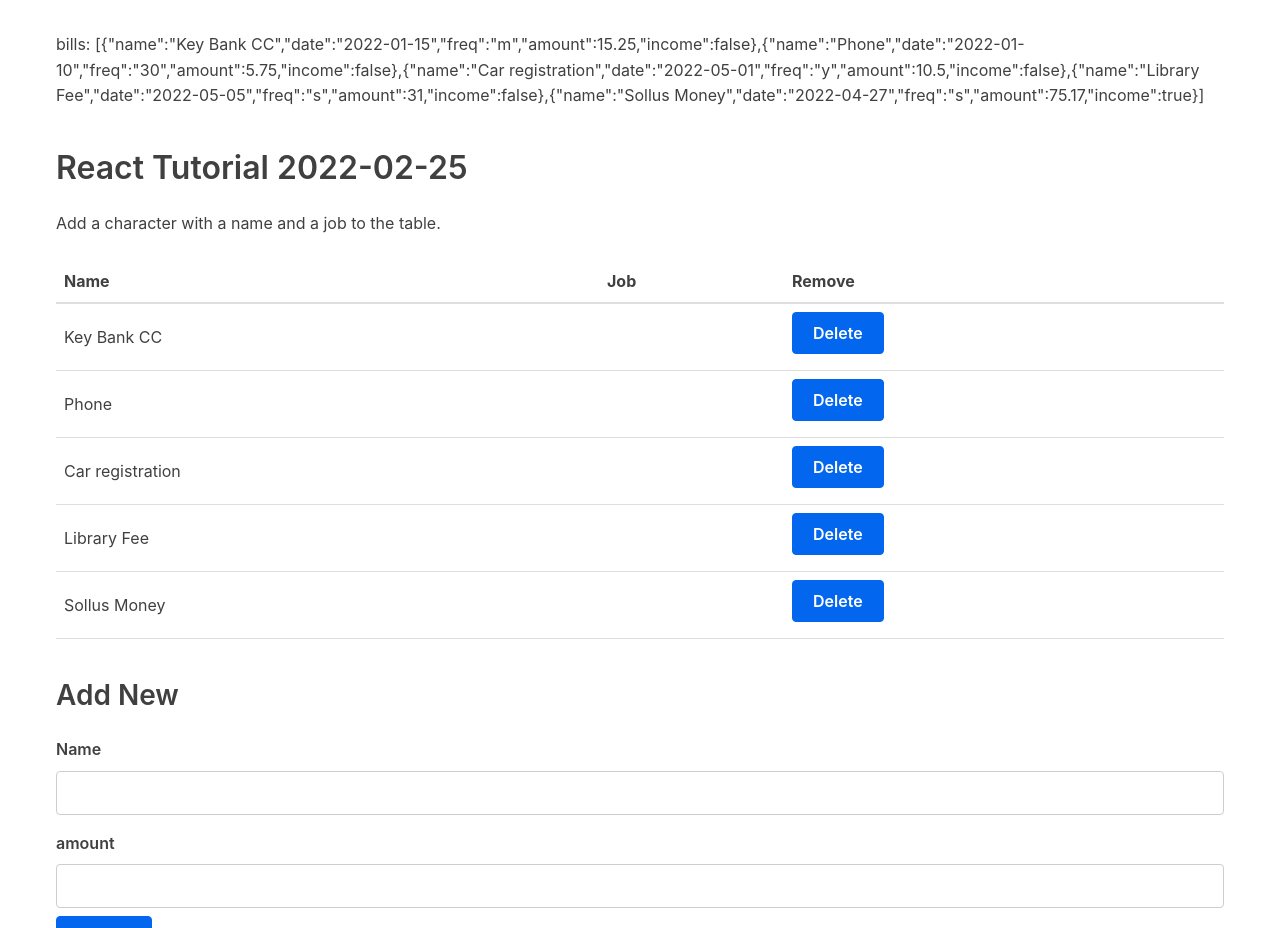
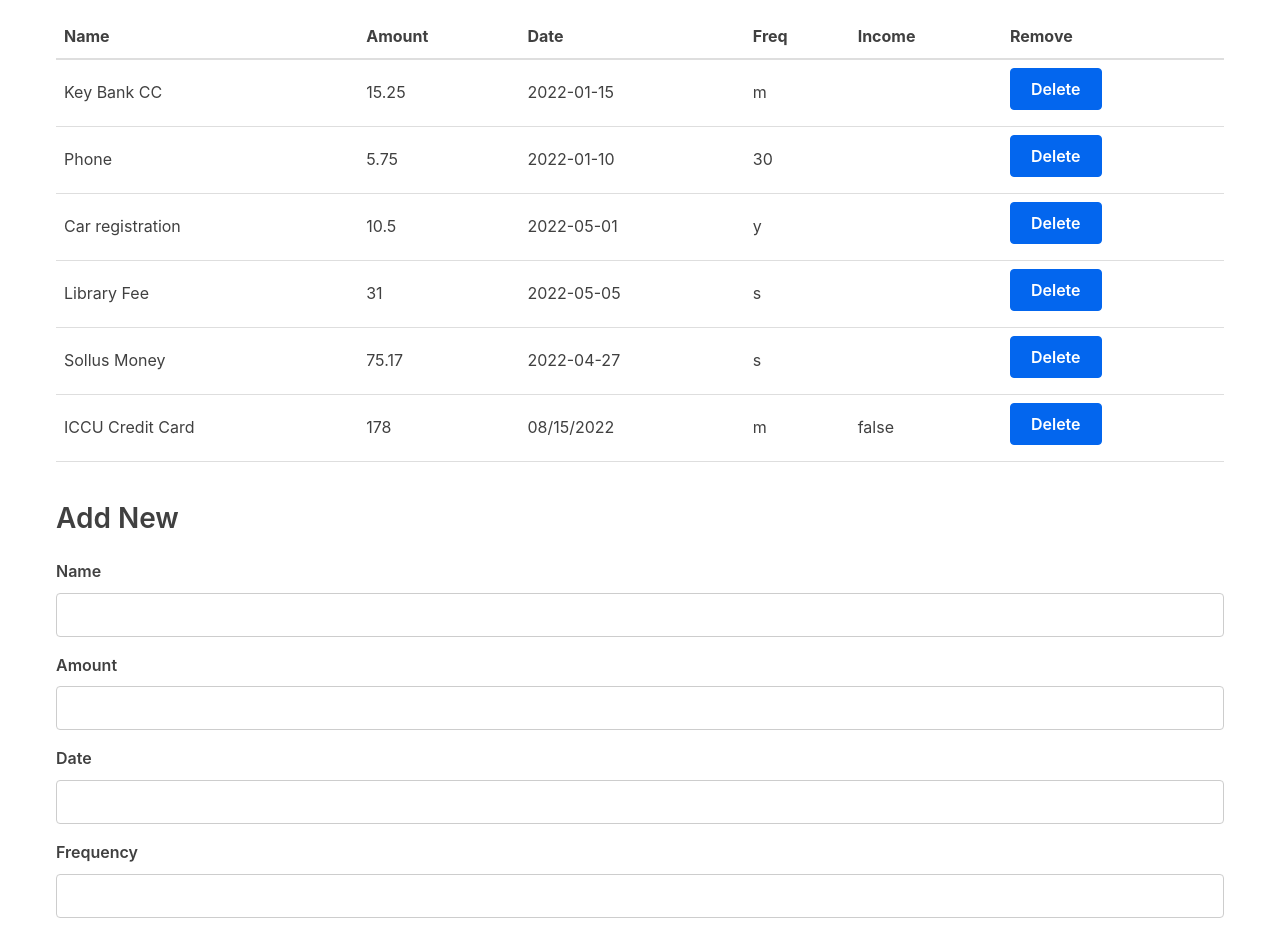
Before and after one commit to math-yew/bills, a React (Create React App) app: page / in a window 1280 px wide. Shown: the part 120-1048 px from the top of the page. Built offline with nearby package versions, Linux system fonts and the light colour scheme.

Commit message:
saving file works

```diff
--- a/src/App.js
+++ b/src/App.js
@@ -12,38 +12,34 @@
     }
 
     saveBudget(){
+      console.log("Save Budget:");
+      console.log(this.state);
       Service.saveBudget(this.state);
     }
 
-    removeCharacter = index => {
+    removeBill = index => {
         const { bills } = this.state;
 
         this.setState({
             bills: bills.filter((character, i) => {
                 return i !== index;
             })
-        });
-        this.saveBudget();
+        },this.saveBudget);
     }
 
     handleSubmit = bill => {
-        this.setState({bills: [...this.state.bills, bill]});
-        this.saveBudget();
+        this.setState({bills: [...this.state.bills, bill]},this.saveBudget);
     }
 
     render() {
         const { bills } = this.state;
-        let test = "potato";
         return (
             <div className="container">
-            <p>state: {JSON.stringify(this.state)}</p>
-            <br/>
-            <p>bills: {JSON.stringify(this.state.bills)}</p>
-                  <h1>React Tutorial {this.state.mileStoneDate}</h1>
-                <p>Add a character with a name and a job to the table.</p>
+                <h1>Bills and Expenses</h1>
+                <p>Here's the list of bill and expenses for the budget.</p>
                 <Table
                     bills={bills}
-                    removeCharacter={this.removeCharacter}
+                    removeBill={this.removeBill}
                 />
 
                 <h3>Add New</h3>
--- a/src/Form.js
+++ b/src/Form.js
@@ -6,7 +6,10 @@
 
         this.initialState = {
             name: '',
-            amount: ''
+            amount: '',
+            date: '',
+            freq: '',
+            income: ''
         };
 
         this.state = this.initialState;
@@ -22,13 +25,12 @@
 
     onFormSubmit = (event) => {
         event.preventDefault();
-
         this.props.handleSubmit(this.state);
         this.setState(this.initialState);
     }
 
     render() {
-        const { name, amount } = this.state;
+        const { name, amount, date, freq, income } = this.state;
 
         return (
             <form onSubmit={this.onFormSubmit}>
@@ -39,12 +41,33 @@
                     id="name"
                     value={name}
                     onChange={this.handleChange} />
-                <label for="amount">amount</label>
+                <label for="amount">Amount</label>
                 <input
                     type="text"
                     name="amount"
                     id="amount"
                     value={amount}
+                    onChange={this.handleChange} />
+                <label for="amount">Date</label>
+                <input
+                    type="text"
+                    name="date"
+                    id="date"
+                    value={date}
+                    onChange={this.handleChange} />
+                <label for="amount">Frequency</label>
+                <input
+                    type="text"
+                    name="freq"
+                    id="freq"
+                    value={freq}
+                    onChange={this.handleChange} />
+                <label for="amount">Income?</label>
+                <input
+                    type="text"
+                    name="income"
+                    id="income"
+                    value={income}
                     onChange={this.handleChange} />
                 <button type="submit">
                     Submit
--- a/src/Table.js
+++ b/src/Table.js
@@ -5,7 +5,10 @@
         <thead>
             <tr>
                 <th>Name</th>
-                <th>Job</th>
+                <th>Amount</th>
+                <th>Date</th>
+                <th>Freq</th>
+                <th>Income</th>
                 <th>Remove</th>
             </tr>
         </thead>
@@ -17,8 +20,11 @@
         return (
             <tr key={index}>
                 <td> {row.name}</td>
-                <td>{row.job}</td>
-                <td><button onClick={() => props.removeCharacter(index)}>Delete</button></td>
+                <td>{row.amount}</td>
+                <td>{row.date}</td>
+                <td>{row.freq}</td>
+                <td>{row.income}</td>
+                <td><button onClick={() => props.removeBill(index)}>Delete</button></td>
             </tr>
         );
     });
@@ -27,11 +33,11 @@
 }
 
 const Table = (props) => {
-    const { removeCharacter, bills} = props;
+    const { removeBill, bills} = props;
         return (
             <table>
                 <TableHeader />
-                <TableBody bills={bills} removeCharacter={removeCharacter} />
+                <TableBody bills={bills} removeBill={removeBill} />
             </table>
         );
 }
--- a/src/budget.js
+++ b/src/budget.js
@@ -1,38 +1,34 @@
-const budget = {
-  mileStoneDate: "2022-02-25",
-  mileStoneAmount: 1000.25,
-  bills:[
-    { name: "Key Bank CC",
-      date: "2022-01-15",
-      freq: "m",
-      amount: 15.25,
-      income: false
-    },
-    { name: "Phone",
-      date: "2022-01-10",
-      freq: "30",
-      amount: 5.75,
-      income: false
-    },
-    { name: "Car registration",
-      date: "2022-05-01",
-      freq: "y",
-      amount: 10.50,
-      income: false
-    },
-    { name: "Library Fee",
-      date: "2022-05-05",
-      freq: "s",
-      amount: 31,
-      income: false
-    },
-    { name: "Sollus Money",
-      date: "2022-04-27",
-      freq: "s",
-      amount: 75.17,
-      income: true
-    }
-  ]
-}
+const budget ={"mileStoneDate":"2022-02-25",
+"mileStoneAmount":1000.25,
+"bills":[{"name":"Key Bank CC",
+"date":"2022-01-15",
+"freq":"m",
+"amount":15.25,
+"income":false},
+{"name":"Phone",
+"date":"2022-01-10",
+"freq":"30",
+"amount":5.75,
+"income":false},
+{"name":"Car registration",
+"date":"2022-05-01",
+"freq":"y",
+"amount":10.5,
+"income":false},
+{"name":"Library Fee",
+"date":"2022-05-05",
+"freq":"s",
+"amount":31,
+"income":false},
+{"name":"Sollus Money",
+"date":"2022-04-27",
+"freq":"s",
+"amount":75.17,
+"income":true},
+{"name":"ICCU Credit Card",
+"amount":"178",
+"date":"08/15/2022",
+"freq":"m",
+"income":"false"}]}
 
 export default budget;
--- a/src/service.js
+++ b/src/service.js
@@ -7,11 +7,20 @@
   },
 
   saveBudget: function(budget){
-    console.log("Budget:");
-    console.log(JSON.stringify(budget));
+    let budgetStr = JSON.stringify(budget);
+
+    fetch('http://localhost:3002/updateBudget', {
+      method: 'POST',
+      headers: {
+        'Accept': 'application/json, text/plain, */*',
+        'Content-Type': 'application/json'
+      },
+      body: budgetStr
+    })
+    // .then(res => res.json())
+      .then(res => console.log(res.status))
+      .catch(e => alert("Didn't save"));
   }
-
 }
 
-
 export default Service;
```
Also changed, not shown: server.js (added, +29 -0 lines), serverCtrl.js (added, +24 -0 lines), src/budget0.js (added, +38 -0 lines).
